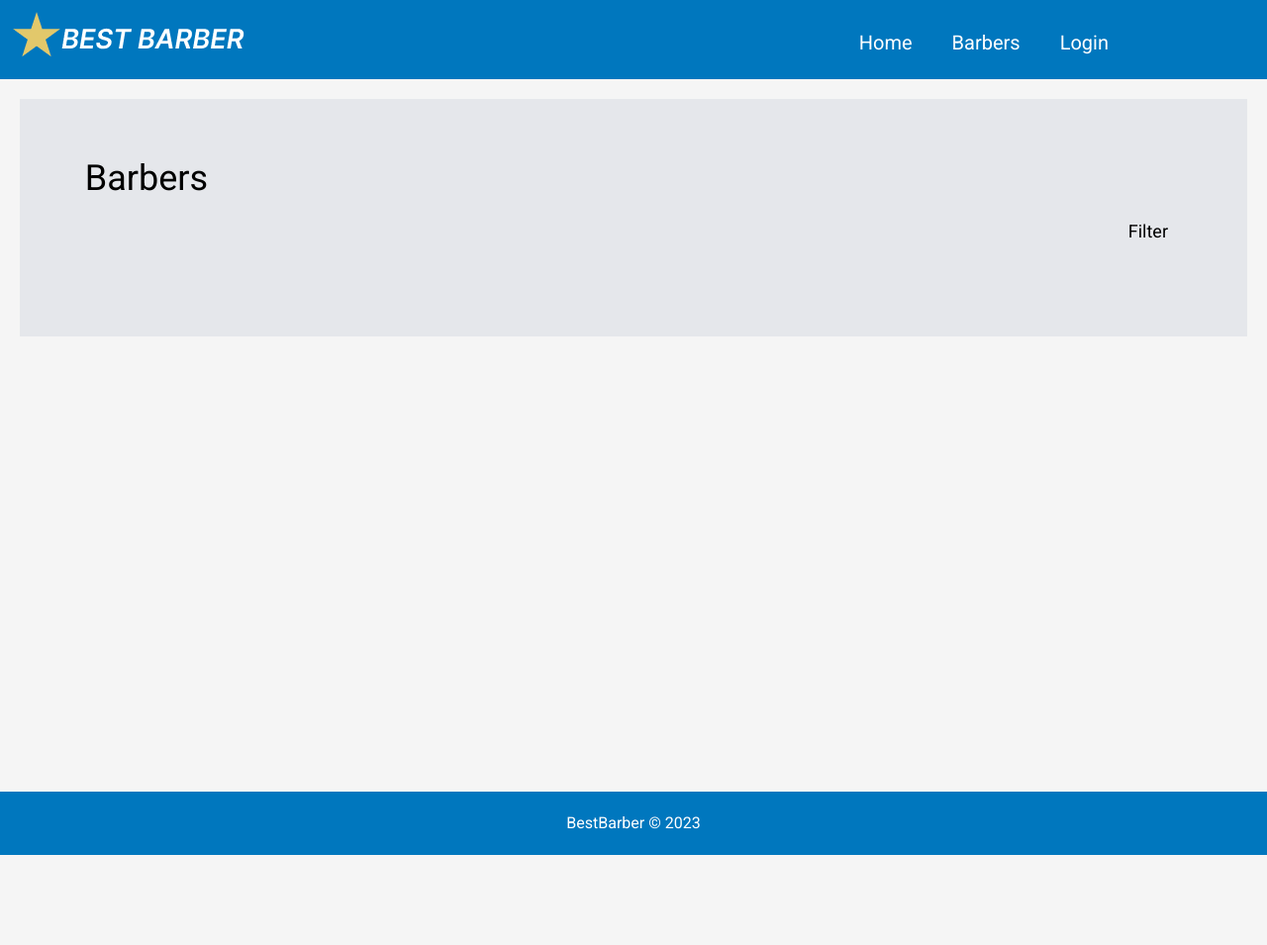
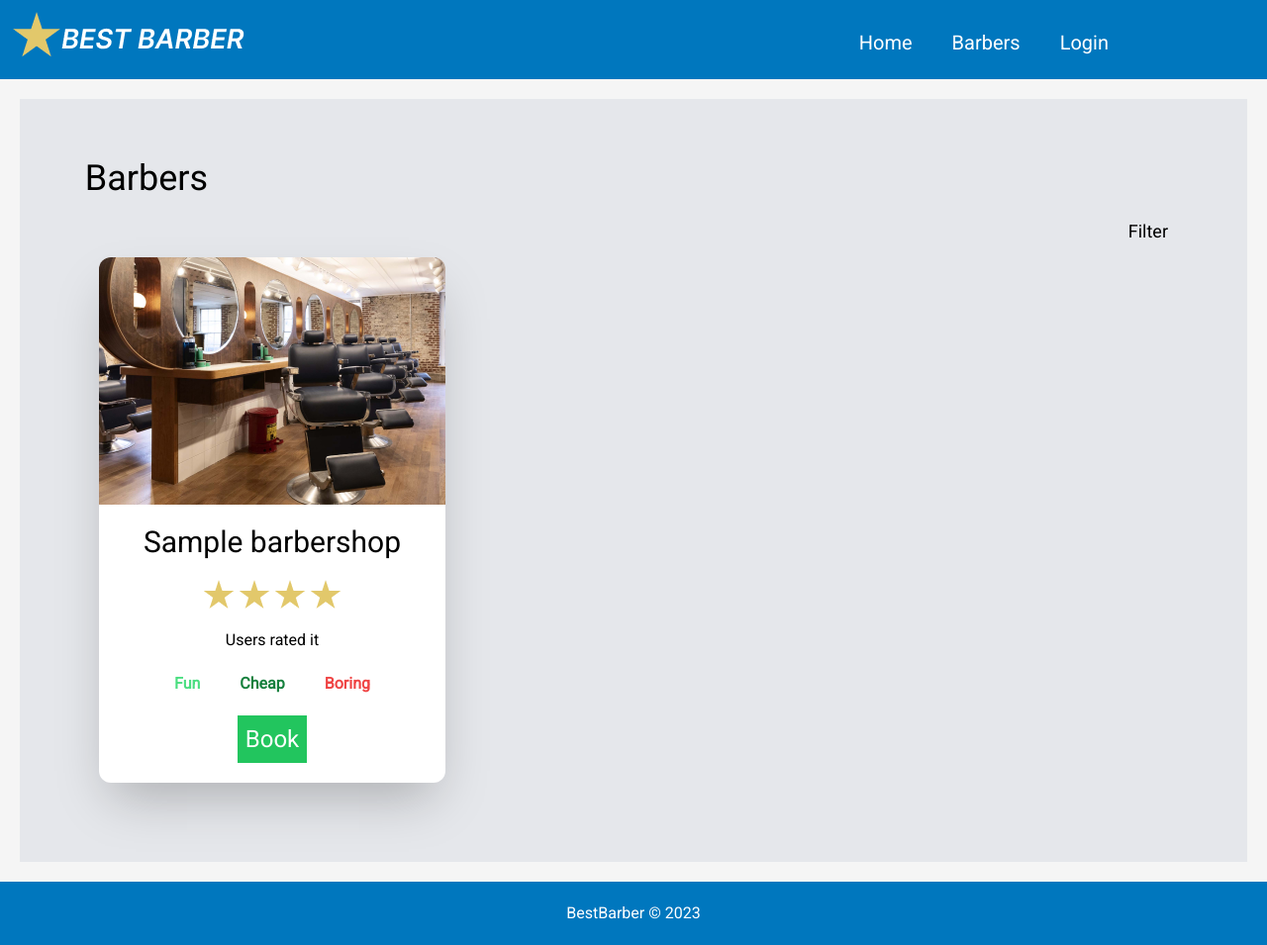
Before and after one commit to canefe/bestbarber, a Django app: page /barbers in a window 1280 px wide. Shown: the whole page at 99% size. Before the commit the page ends 864 px from the top, so only its background shows below. Run offline with Django 4.2, Linux system fonts and the light colour scheme; tables that the repository leaves empty hold one stand-in row (values such as "Sample post"); style sheets or scripts are compiled from the project's sources.

Commit message:
fix barbers page variables

```diff
--- a/templates/barbers/barbers.html
+++ b/templates/barbers/barbers.html
@@ -1,4 +1,6 @@
-{% extends 'barbers/base.html' %} {% load static %} {% block title_block %}
+{% extends 'barbers/base.html' %}
+{% load static %}
+{% block title_block %}
     Barbers {% endblock %}
 {% block head %}
 <!-- Import js/barbers.js -->
@@ -19,12 +21,12 @@
             </div>
             <div class="flex flex-col md:flex-row text-black mt-5 space-y-5 md:space-y-0 md:space-x-5 items-center justify-center md:items-start md:justify-start">
 				<!-- For loop comes here -->
-                {% for barbers in barbershop %}
+                {% for barber in barbershops %}
                     <div class="bg-white rounded-xl h-auto flex flex-col items-center space-y-5 shadow-2xl pb-5">
                         <img src="{% static "images/example.png" %}" class="rounded-t-xl "/>
-                        <h3 class="mt-5 text-3xl">Barbershop</h3>
+                        <h3 class="mt-5 text-3xl">{{barber.name}}</h3>
                         <div class="flex space-x-1">
-                            {% for i in "12345" %} {% if forloop.counter > 5 %} {% endif %}
+                            {% for i in "x"|ljust:barber.user_rating|slice:"0:barber.user_rating"|make_list %}
                                 <img src="{% static "images/star.png" %}" class="rounded-t-xl"/>
                             {% endfor %}
                         </div>
--- a/templates/barbers/base.html
+++ b/templates/barbers/base.html
@@ -8,11 +8,11 @@
             {% endblock %}
         </title>
 		<!-- CSS -->
-        <link rel="stylesheet" href="{% static "css/output.css" %}?{% now " u"="" %}"="">
-        <link rel="preconnect" href="https://fonts.googleapis.com">
-        <link rel="preconnect" href="https://fonts.gstatic.com" crossorigin>
+        <link rel="stylesheet" href="{% static "css/output.css" %}?{% now " u"="" %}"=""/>
+        <link rel="preconnect" href="https://fonts.googleapis.com"/>
+        <link rel="preconnect" href="https://fonts.gstatic.com" crossorigin/>
 		<!-- Roboto Font -->
-        <link href="https://fonts.googleapis.com/css2?family=Roboto&display=swap" rel="stylesheet">
+        <link href="https://fonts.googleapis.com/css2?family=Roboto&display=swap" rel="stylesheet"/>
 		<!-- JQuery -->
         <script src="{% static "js/jquery-3.6.3.min.js" %}"></script>
 		<!-- base.js -->
@@ -21,7 +21,7 @@
         <script src="https://cdnjs.cloudflare.com/ajax/libs/gsap/3.11.4/gsap.min.js"></script>
         <meta name="viewport" content="width=device-width, initial-scale=1"/>
         <meta charset="UTF-8"/>
-        <meta name="description" content="BestBarber is a website that allows you to find the best barbershops in your area.">
+        <meta name="description" content="BestBarber is a website that allows you to find the best barbershops in your area."/>
         <meta name="keywords" content="BestBarber, Barber, Barbershop, Haircut, Hair, Hairdresser, Hairdressers, Haircuts, Barber Shop, Barber Shops, Barber Shop Near Me, Barber Shops Near Me, Barber Shop Open Now, Barber Shops Open Now, Barber Shop Prices, Barber Shops Prices"/>
         {% block head %}
         {% endblock %}
@@ -29,7 +29,7 @@
     <body class="font-['Roboto']">
         <div class="h-20 bg-[#0077be] text-white font-['Roboto'] fixed block z-50 w-full">
             <div class="flex justify-between items-center">
-                <img src="{% static "images/logo.png" %}" id="logo" class="flex-initial ml-3 mt-3 hover:cursor-pointer"/>
+                <img src="{% static "images/logo.png" %}" id="logo" alt="BestBarber" class="flex-initial ml-3 mt-3 hover:cursor-pointer"/>
 
                 <ul  class="hidden md:flex space-x-10 text-xl mt-6 flex-auto justify-end mr-40">
                     <li class="menuitem"><a href="{% url 'barbers:index' %}">Home</a></li>
@@ -42,7 +42,7 @@
                         <li class="menuitem"><a href="{% url 'barbers:auth_login' %}">Login</a></li>
                     {% endif %}
                 </ul>
-                <img src="{% static "images/burger.png" %}" class="burger md:hidden mt-5 mr-5"/>
+                <img src="{% static "images/burger.png" %}" alt="Burger menu" class="burger md:hidden mt-5 mr-5"/>
                 <div
                     class="menu md:hidden z-100 absolute top-0 left-0 right-0 opacity-0 invisible flex flex-col bottom-0 justify-center  items-center w-full h-screen mt-20 bg-[#d0eaff] text-center ease-in duration-300">
                     <ul class="flex flex-col mt-6 flex-auto justify-start text-4xl w-full">
```
